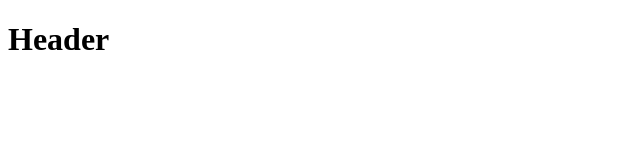
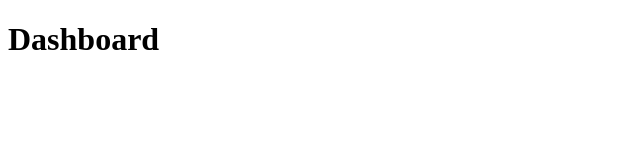
Before and after one commit to marcialwushu/SemanaOmniStack10, a React (Create React App) app in the folder web/: page / in a window 1280 px wide. Shown: the top 160 px of the page, without its empty margins (0-640 px from the left). Built offline with nearby package versions, Linux system fonts and the light colour scheme.

Commit message:
props concept sample code

```diff
--- a/web/src/App.js
+++ b/web/src/App.js
@@ -7,7 +7,7 @@ import Header from './Header';
 
 function App() {
   return (
-    <Header />
+    <Header title="Dashboard"/>
   );
 }
 
--- a/web/src/Header.js
+++ b/web/src/Header.js
@@ -1,7 +1,7 @@
 import React from 'react';
 
-function Header() {
-    return <h1>Header</h1>
+function Header(props) {
+    return <h1>{props.title}</h1>
 }
 
 export default Header;
```
